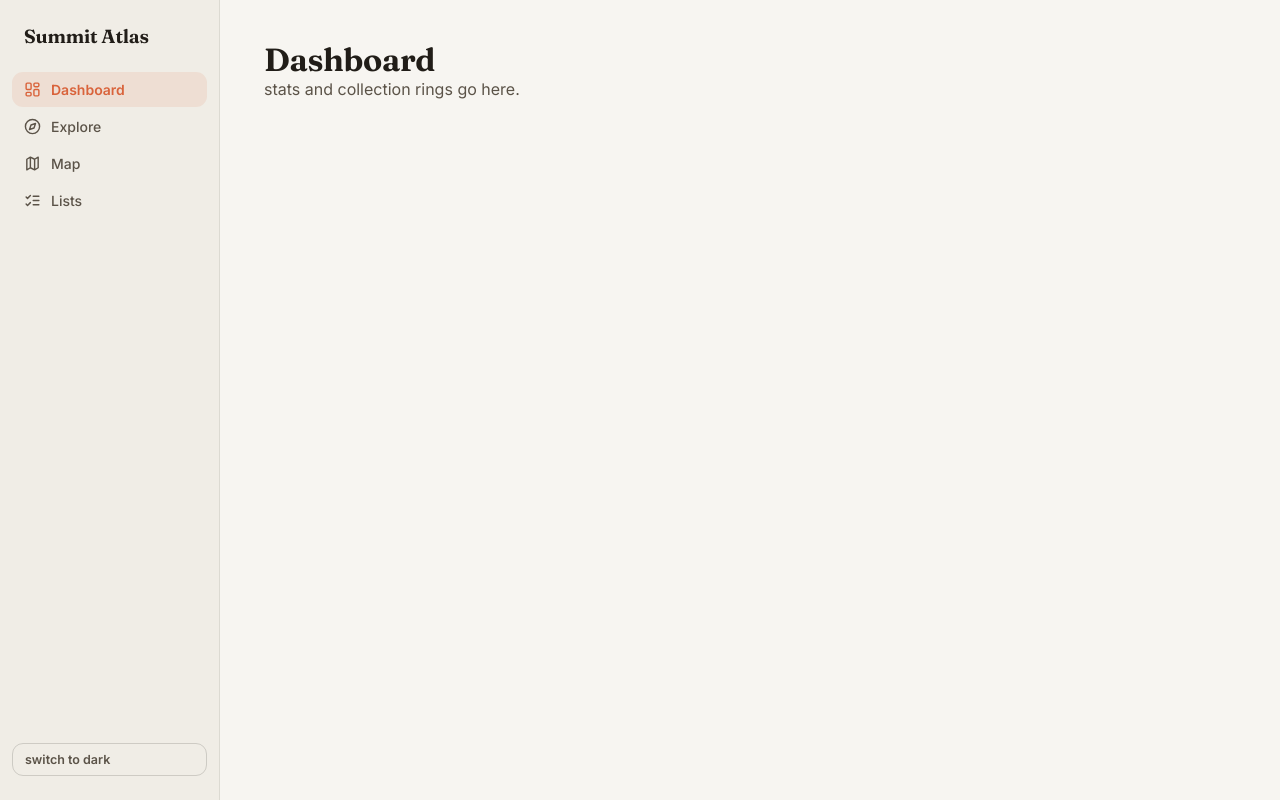
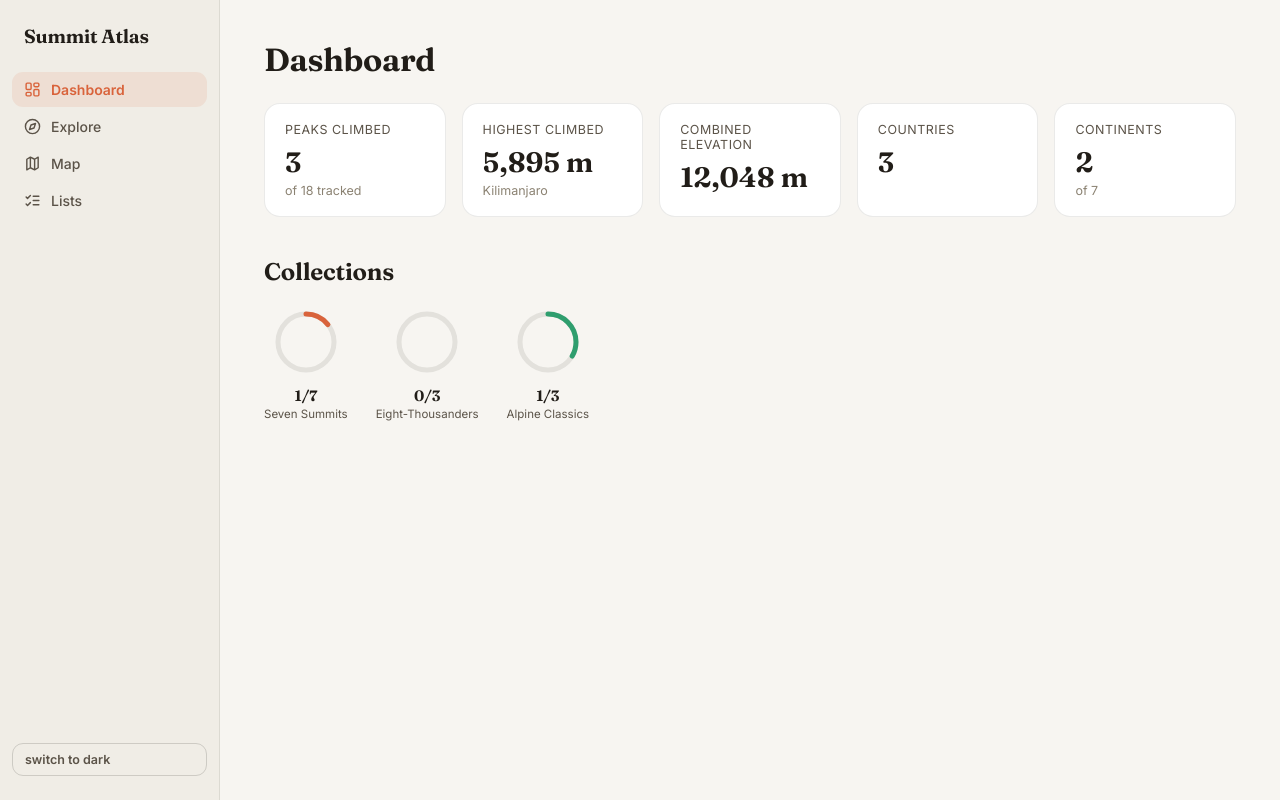
Before and after one commit to TGOSS1984/summit-atlas, a React (Vite) app: page / in a window 1280 px wide. Built offline with nearby package versions, Linux system fonts and the light colour scheme.

Commit message:
feat: dashboard stats & collection rings

```diff
--- /dev/null
+++ b/src/components/dashboard/CollectionRing.module.css
@@ -0,0 +1,29 @@
+.ring {
+  display: flex;
+  flex-direction: column;
+  align-items: center;
+  gap: 8px;
+  text-align: center;
+}
+
+.ring svg circle {
+  transition: stroke-dashoffset 0.3s ease;
+}
+
+.label {
+  display: flex;
+  flex-direction: column;
+  gap: 2px;
+}
+
+.count {
+  font-family: var(--font-display);
+  font-size: 15px;
+  font-weight: 600;
+  color: var(--text);
+}
+
+.name {
+  font-size: 11.5px;
+  color: var(--text-secondary);
+}
--- /dev/null
+++ b/src/components/dashboard/CollectionRing.tsx
@@ -0,0 +1,52 @@
+import type { Collection } from '../../types/collection'
+import styles from './CollectionRing.module.css'
+
+interface CollectionRingProps {
+  collection: Collection
+  climbedCount: number
+}
+
+const RADIUS = 28
+const STROKE_WIDTH = 5
+const CIRCUMFERENCE = 2 * Math.PI * RADIUS
+
+export function CollectionRing({ collection, climbedCount }: CollectionRingProps) {
+  const total = collection.peakIds.length
+  const percent = total === 0 ? 0 : climbedCount / total
+  const offset = CIRCUMFERENCE * (1 - percent)
+
+  return (
+    <div className={styles.ring}>
+      <svg width="72" height="72" viewBox="0 0 72 72">
+        <circle
+          cx="36"
+          cy="36"
+          r={RADIUS}
+          fill="none"
+          stroke="var(--border)"
+          strokeWidth={STROKE_WIDTH}
+        />
+        <circle
+          cx="36"
+          cy="36"
+          r={RADIUS}
+          fill="none"
+          // colorToken names match the token names 1:1 (see collection.ts) so
+          // this can just interpolate straight into a var() reference
+          stroke={`var(--${collection.colorToken})`}
+          strokeWidth={STROKE_WIDTH}
+          strokeDasharray={CIRCUMFERENCE}
+          strokeDashoffset={offset}
+          strokeLinecap="round"
+          transform="rotate(-90 36 36)" // start the progress at 12 o'clock, not 3
+        />
+      </svg>
+      <div className={styles.label}>
+        <span className={styles.count}>
+          {climbedCount}/{total}
+        </span>
+        <span className={styles.name}>{collection.name}</span>
+      </div>
+    </div>
+  )
+}
--- /dev/null
+++ b/src/components/dashboard/StatCard.module.css
@@ -0,0 +1,28 @@
+.card {
+  background: var(--card);
+  border: 1px solid var(--border);
+  border-radius: var(--radius);
+  padding: 18px 20px;
+}
+
+.label {
+  margin: 0;
+  font-size: 12.5px;
+  color: var(--text-secondary);
+  text-transform: uppercase;
+  letter-spacing: 0.04em;
+}
+
+.value {
+  margin: 8px 0 0;
+  font-family: var(--font-display);
+  font-size: 28px;
+  font-weight: 600;
+  color: var(--text);
+}
+
+.sublabel {
+  margin: 4px 0 0;
+  font-size: 12.5px;
+  color: var(--text-tertiary);
+}
--- /dev/null
+++ b/src/components/dashboard/StatCard.tsx
@@ -0,0 +1,18 @@
+import type { ReactNode } from 'react'
+import styles from './StatCard.module.css'
+
+interface StatCardProps {
+  label: string
+  value: ReactNode
+  sublabel?: string
+}
+
+export function StatCard({ label, value, sublabel }: StatCardProps) {
+  return (
+    <div className={styles.card}>
+      <p className={styles.label}>{label}</p>
+      <p className={styles.value}>{value}</p>
+      {sublabel && <p className={styles.sublabel}>{sublabel}</p>}
+    </div>
+  )
+}
--- /dev/null
+++ b/src/pages/DashboardPage.module.css
@@ -0,0 +1,17 @@
+.statGrid {
+  display: grid;
+  grid-template-columns: repeat(auto-fit, minmax(160px, 1fr));
+  gap: 16px;
+  margin-top: 24px;
+}
+
+.sectionTitle {
+  margin-top: 40px;
+}
+
+.ringGrid {
+  display: flex;
+  flex-wrap: wrap;
+  gap: 28px;
+  margin-top: 20px;
+}
--- a/src/pages/DashboardPage.tsx
+++ b/src/pages/DashboardPage.tsx
@@ -1,9 +1,53 @@
-// just route renders for now
+import { MOUNTAINS } from '../data/mountains'
+import { COLLECTIONS } from '../data/collections'
+import { formatElevation } from '../utils/units'
+import {
+  getCollectionProgress,
+  getContinentsClimbedCount,
+  getCountriesClimbedCount,
+  getHighestClimbed,
+  getTotalElevationClimbed,
+} from '../utils/dashboardStats'
+import { StatCard } from '../components/dashboard/StatCard'
+import { CollectionRing } from '../components/dashboard/CollectionRing'
+import styles from './DashboardPage.module.css'
+
+
+const CLIMBED_IDS = new Set(['ben-nevis', 'kilimanjaro', 'mont-blanc'])
+
 export function DashboardPage() {
+  const highest = getHighestClimbed(MOUNTAINS, CLIMBED_IDS)
+  const totalElevation = getTotalElevationClimbed(MOUNTAINS, CLIMBED_IDS)
+  const countries = getCountriesClimbedCount(MOUNTAINS, CLIMBED_IDS)
+  const continents = getContinentsClimbedCount(MOUNTAINS, CLIMBED_IDS)
+
   return (
     <div>
       <h1>Dashboard</h1>
-      <p style={{ color: 'var(--text-secondary)' }}>stats and collection rings go here.</p>
+
+      <div className={styles.statGrid}>
+        <StatCard
+          label="Peaks climbed"
+          value={CLIMBED_IDS.size}
+          sublabel={`of ${MOUNTAINS.length} tracked`}
+        />
+        <StatCard
+          label="Highest climbed"
+          value={highest ? formatElevation(highest.elevation, 'm') : '—'}
+          sublabel={highest?.name ?? 'nothing logged yet'}
+        />
+        <StatCard label="Combined elevation" value={formatElevation(totalElevation, 'm')} />
+        <StatCard label="Countries" value={countries} />
+        <StatCard label="Continents" value={continents} sublabel="of 7" />
+      </div>
+
+      <h2 className={styles.sectionTitle}>Collections</h2>
+      <div className={styles.ringGrid}>
+        {COLLECTIONS.map((collection) => {
+          const { climbed } = getCollectionProgress(collection, CLIMBED_IDS)
+          return <CollectionRing key={collection.id} collection={collection} climbedCount={climbed} />
+        })}
+      </div>
     </div>
   )
 }
--- /dev/null
+++ b/src/utils/dashboardStats.ts
@@ -0,0 +1,47 @@
+import type { Mountain } from '../types/mountain'
+import type { Collection } from '../types/collection'
+
+
+
+export function getClimbedMountains(mountains: Mountain[], climbedIds: Set<string>): Mountain[] {
+  return mountains.filter((m) => climbedIds.has(m.id))
+}
+
+export function getHighestClimbed(
+  mountains: Mountain[],
+  climbedIds: Set<string>,
+): Mountain | null {
+  const climbed = getClimbedMountains(mountains, climbedIds)
+  if (climbed.length === 0) return null
+  return climbed.reduce((highest, m) => (m.elevation > highest.elevation ? m : highest))
+}
+
+export function getTotalElevationClimbed(mountains: Mountain[], climbedIds: Set<string>): number {
+  return getClimbedMountains(mountains, climbedIds).reduce((sum, m) => sum + m.elevation, 0)
+}
+
+export function getCountriesClimbedCount(mountains: Mountain[], climbedIds: Set<string>): number {
+  const countries = new Set(getClimbedMountains(mountains, climbedIds).map((m) => m.country))
+  return countries.size
+}
+
+export function getContinentsClimbedCount(
+  mountains: Mountain[],
+  climbedIds: Set<string>,
+): number {
+  const continents = new Set(getClimbedMountains(mountains, climbedIds).map((m) => m.continent))
+  return continents.size
+}
+
+export interface CollectionProgress {
+  climbed: number
+  total: number
+}
+
+export function getCollectionProgress(
+  collection: Collection,
+  climbedIds: Set<string>,
+): CollectionProgress {
+  const climbed = collection.peakIds.filter((id) => climbedIds.has(id)).length
+  return { climbed, total: collection.peakIds.length }
+}
```
Also changed, not shown: 1 other file (tests, documents, lock files or other folders).
